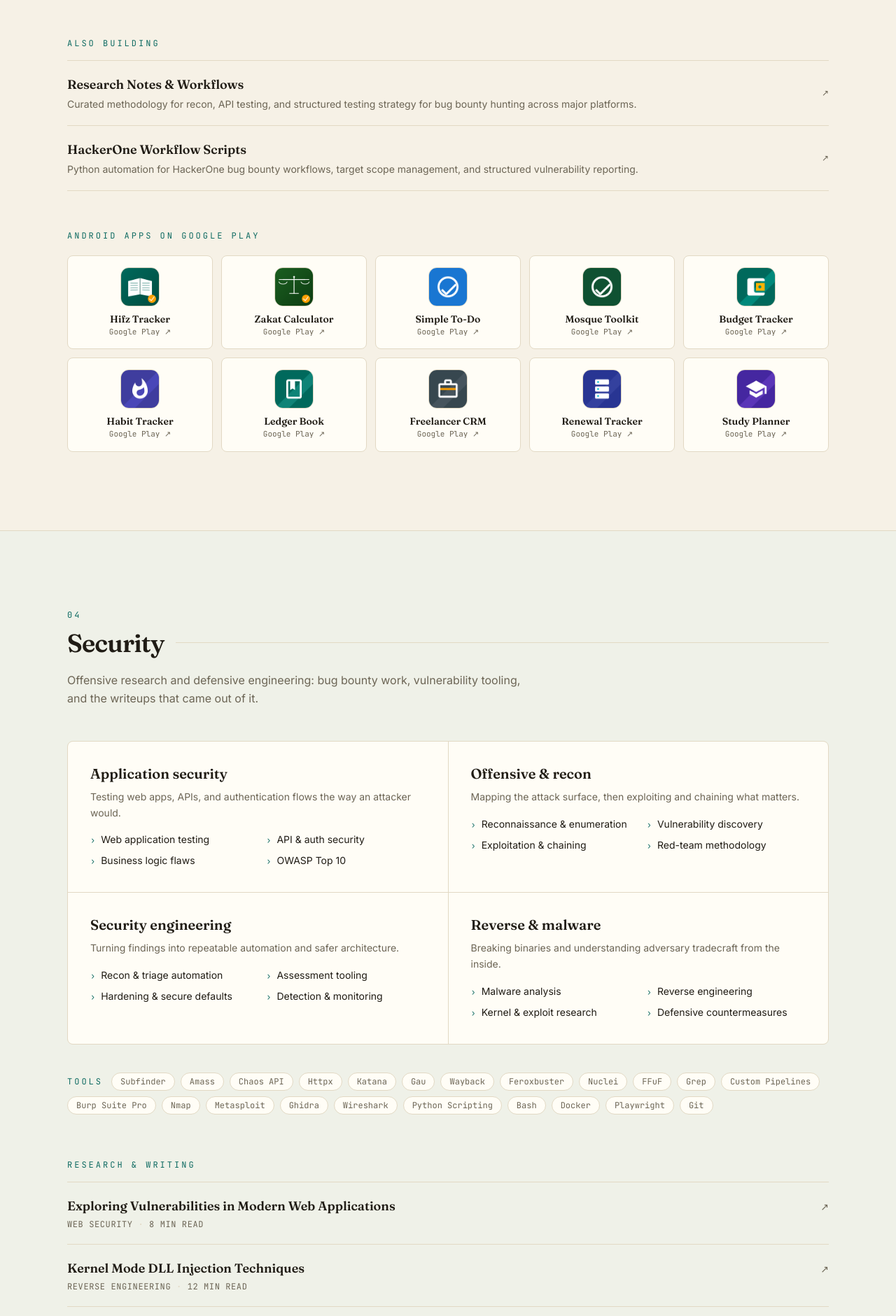
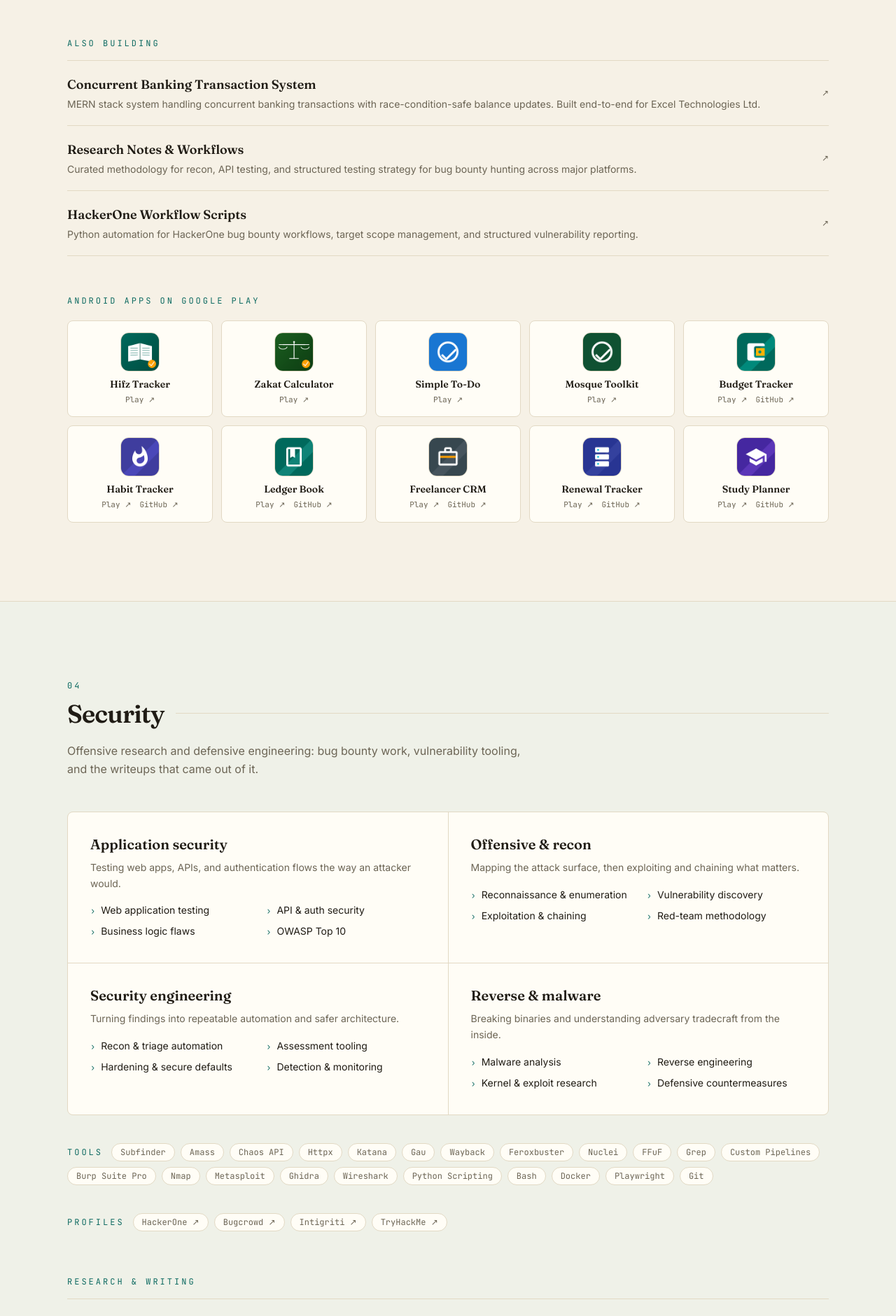
Before and after one commit to mdomorffaruk/mdomorffaruk.github.io, a React (Vite) app: page / in a window 1280 px wide. Shown: the part 3678-5559 px from the top of the page at 70% size. Built offline with nearby package versions, Linux system fonts and the light colour scheme.

Commit message:
Enlarge profile GIF showcase, add platform profile links and real app/banking repos

```diff
--- a/src/App.jsx
+++ b/src/App.jsx
@@ -353,7 +353,7 @@
           </div>
 
           <Reveal delay={120}>
-            <figure className="mx-auto w-64 max-w-full lg:w-72">
+            <figure className="mx-auto w-72 max-w-full sm:w-80 lg:w-96">
               <div className="overflow-hidden rounded-xl border border-line bg-card p-2 shadow-sm">
                 <img
                   src="/profile.gif"
@@ -596,12 +596,16 @@
             </h3>
             <div className="mt-5 grid grid-cols-2 gap-3 sm:grid-cols-3 lg:grid-cols-5">
               {apps.map((a) => (
+                <div
+                  key={a.name}
+                  className="group rounded-lg border border-line bg-card p-4 text-center transition-colors hover:border-accent hover:bg-accent-soft/40"
+                >
                   <a
-                  key={a.name}
                     href={a.playUrl}
                     target="_blank"
                     rel="noreferrer"
-                  className="group rounded-lg border border-line bg-card p-4 text-center transition-colors hover:border-accent hover:bg-accent-soft/40"
+                    aria-label={`${a.name} on Google Play`}
+                    className="block"
                   >
                     <img
                       src={`/${a.icon}`}
@@ -612,8 +616,28 @@
                     <p className="mt-2 font-serif text-sm font-semibold transition-colors group-hover:text-accent">
                       {a.name}
                     </p>
-                  <p className="font-mono text-[11px] text-muted">Google Play ↗</p>
                   </a>
+                  <div className="mt-1 flex items-center justify-center gap-3 font-mono text-[11px]">
+                    <a
+                      href={a.playUrl}
+                      target="_blank"
+                      rel="noreferrer"
+                      className="text-muted transition-colors hover:text-accent"
+                    >
+                      Play ↗
+                    </a>
+                    {a.github && (
+                      <a
+                        href={a.github}
+                        target="_blank"
+                        rel="noreferrer"
+                        className="text-muted transition-colors hover:text-accent"
+                      >
+                        GitHub ↗
+                      </a>
+                    )}
+                  </div>
+                </div>
               ))}
             </div>
           </div>
@@ -659,6 +683,28 @@
           </span>
           {securityTools.map((t) => (
             <Chip key={t}>{t}</Chip>
+          ))}
+        </div>
+
+        <div className="mt-10 flex flex-wrap items-center gap-2">
+          <span className="mr-1 font-mono text-xs uppercase tracking-[0.25em] text-accent">
+            Profiles
+          </span>
+          {[
+            { label: 'HackerOne', href: contact.hackerone },
+            { label: 'Bugcrowd', href: contact.bugcrowd },
+            { label: 'Intigriti', href: contact.intigriti },
+            { label: 'TryHackMe', href: contact.tryhackme },
+          ].map((p) => (
+            <a
+              key={p.label}
+              href={p.href}
+              target="_blank"
+              rel="noreferrer"
+              className="inline-flex items-center rounded-full border border-line bg-card px-3 py-1 font-mono text-xs text-muted transition-colors hover:border-accent hover:text-accent"
+            >
+              {p.label} ↗
+            </a>
           ))}
         </div>
 
--- a/src/data/home.json
+++ b/src/data/home.json
@@ -4,7 +4,11 @@
     "linkedin": "https://linkedin.com/in/mdomorffaruk",
     "github": "https://github.com/mdomorffaruk",
     "fiverr": "https://fiverr.com/mdofrbn7",
-    "whatsapp": "https://wa.me/880175014994"
+    "whatsapp": "https://wa.me/880175014994",
+    "hackerone": "https://hackerone.com/mdomorffaruk",
+    "bugcrowd": "https://bugcrowd.com/mdomorffaruk",
+    "intigriti": "https://app.intigriti.com/researcher/profile/mdomorffaruk",
+    "tryhackme": "https://tryhackme.com/p/mdomorffaruk"
   },
 
   "marqueeItems": [
@@ -118,6 +122,16 @@
       "description": "Personal project, built end-to-end. 24/7 monitoring for banking security infrastructure. Kotlin Android client + PHP REST API.",
       "tech": ["PHP", "Kotlin", "MySQL", "Banking", "REST API"],
       "links": { "demo": null, "github": null }
+    },
+    {
+      "title": "Concurrent Banking Transaction System",
+      "category": "Banking",
+      "description": "MERN stack system handling concurrent banking transactions with race-condition-safe balance updates. Built end-to-end for Excel Technologies Ltd.",
+      "tech": ["TypeScript", "React", "Node.js", "MongoDB", "Banking"],
+      "links": {
+        "demo": null,
+        "github": "https://github.com/mdomorffaruk/MERN_Assignment-Concurrent_Banking_Transaction_System-Excel_Technologies_Ltd"
+      }
     },
     {
       "title": "VulnXposer Scanner",
--- a/src/data/portfolio.json
+++ b/src/data/portfolio.json
@@ -271,7 +271,8 @@
       "tech": [],
       "icon": "apps/budget-tracker-icon.png",
       "preview": "apps/budget-tracker-preview.png",
-      "playUrl": "https://play.google.com/store/apps/details?id=com.mdomorffaruk.budgettracker"
+      "playUrl": "https://play.google.com/store/apps/details?id=com.mdomorffaruk.budgettracker",
+      "github": "https://github.com/mdomorffaruk/budget-tracker"
     },
     {
       "name": "Habit Tracker",
@@ -280,7 +281,8 @@
       "tech": [],
       "icon": "apps/habit-tracker-icon.png",
       "preview": "apps/habit-tracker-preview.png",
-      "playUrl": "https://play.google.com/store/apps/details?id=com.mdomorffaruk.habittracker"
+      "playUrl": "https://play.google.com/store/apps/details?id=com.mdomorffaruk.habittracker",
+      "github": "https://github.com/mdomorffaruk/habit-tracker"
     },
     {
       "name": "Ledger Book",
@@ -289,7 +291,8 @@
       "tech": [],
       "icon": "apps/ledger-book-icon.png",
       "preview": "apps/ledger-book-preview.png",
-      "playUrl": "https://play.google.com/store/apps/details?id=com.mdomorffaruk.ledgerbook"
+      "playUrl": "https://play.google.com/store/apps/details?id=com.mdomorffaruk.ledgerbook",
+      "github": "https://github.com/mdomorffaruk/ledger-book"
     },
     {
       "name": "Freelancer CRM",
@@ -298,7 +301,8 @@
       "tech": [],
       "icon": "apps/freelancer-crm-icon.png",
       "preview": "apps/freelancer-crm-preview.png",
-      "playUrl": "https://play.google.com/store/apps/details?id=com.mdomorffaruk.freelancercrm"
+      "playUrl": "https://play.google.com/store/apps/details?id=com.mdomorffaruk.freelancercrm",
+      "github": "https://github.com/mdomorffaruk/freelancer-crm"
     },
     {
       "name": "Renewal Tracker",
@@ -307,7 +311,8 @@
       "tech": [],
       "icon": "apps/renewal-tracker-icon.png",
       "preview": "apps/renewal-tracker-preview.png",
-      "playUrl": "https://play.google.com/store/apps/details?id=com.mdomorffaruk.renewaltracker"
+      "playUrl": "https://play.google.com/store/apps/details?id=com.mdomorffaruk.renewaltracker",
+      "github": "https://github.com/mdomorffaruk/renewal-tracker"
     },
     {
       "name": "Study Planner",
@@ -316,7 +321,8 @@
       "tech": [],
       "icon": "apps/study-planner-icon.png",
       "preview": "apps/study-planner-preview.png",
-      "playUrl": "https://play.google.com/store/apps/details?id=com.mdomorffaruk.studyplanner"
+      "playUrl": "https://play.google.com/store/apps/details?id=com.mdomorffaruk.studyplanner",
+      "github": "https://github.com/mdomorffaruk/study-planner"
     }
   ],
 
@@ -326,6 +332,15 @@
       "description": "Personal project, built end-to-end outside of office work. 24/7 real-time monitoring for banking security infrastructure. Kotlin Android client + PHP REST API backend. Reduced manual monitoring workload by 70%.",
       "tech": ["PHP", "Kotlin", "MySQL", "Banking", "REST API"],
       "links": { "demo": null, "github": null }
+    },
+    {
+      "title": "Concurrent Banking Transaction System",
+      "description": "MERN stack system handling concurrent banking transactions with race-condition-safe balance updates. Built end-to-end for Excel Technologies Ltd.",
+      "tech": ["TypeScript", "React", "Node.js", "MongoDB", "Banking"],
+      "links": {
+        "demo": null,
+        "github": "https://github.com/mdomorffaruk/MERN_Assignment-Concurrent_Banking_Transaction_System-Excel_Technologies_Ltd"
+      }
     },
     {
       "title": "VulnXposer",
```
Lines whose indentation alone changed are shown as unchanged.
